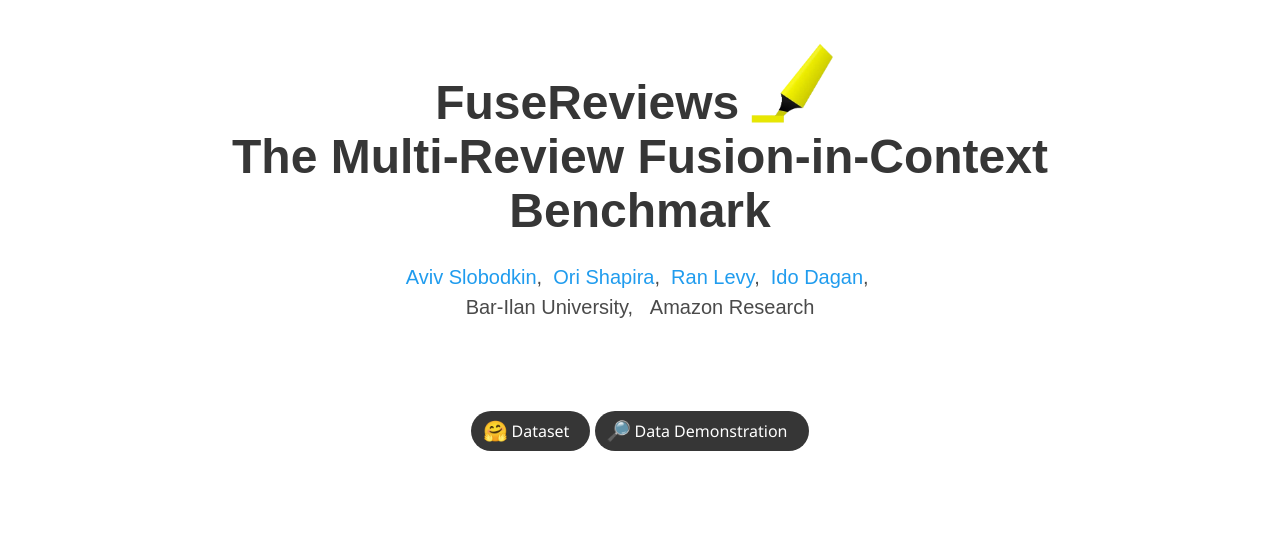
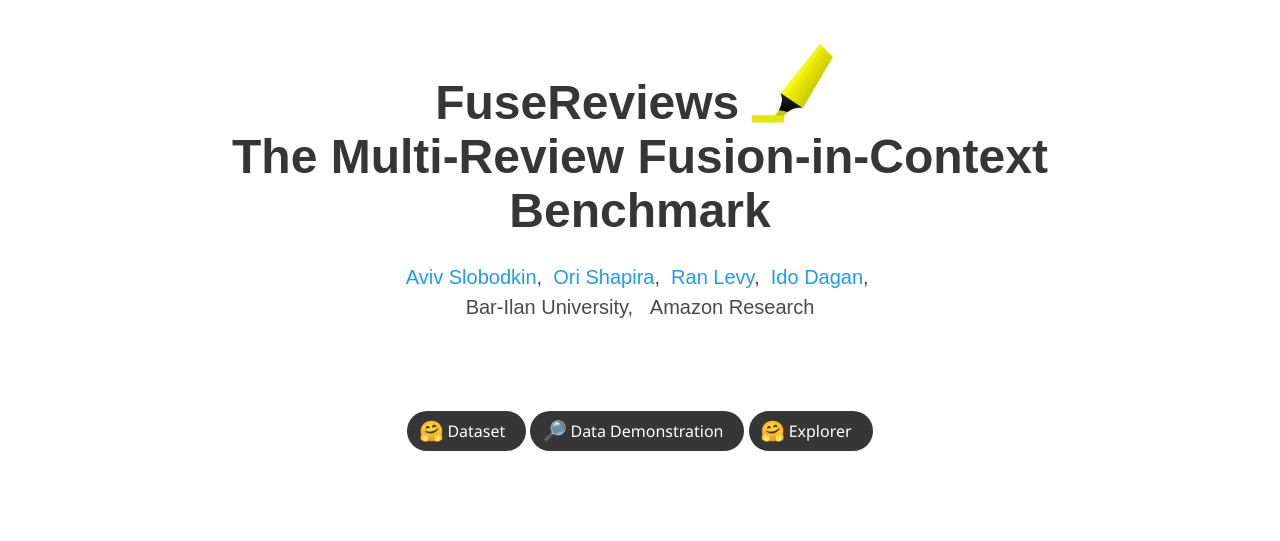
Before and after one commit to fusereviews/fusereviews.github.io, a plain HTML site: page index.html in a window 1280 px wide. Shown: the top 541 px of the page. Drawn offline with nearby package versions, Linux system fonts and the light colour scheme; some icons are missing; a web font is replaced by a local one.

Commit message:
added link to hf space

```diff
--- a/index.html
+++ b/index.html
@@ -147,16 +147,16 @@
                 </a>
               </span>
 
-              <!-- huggingface spaces explorer - TODO: AVIVSL -->
-              <!-- <span class="link-block">
-                  <a href="https://huggingface.co/spaces/nlphuji/whoops-explorer-full" target="_blank"
+              <!-- huggingface spaces explorer -->
+              <span class="link-block">
+                  <a href="https://huggingface.co/spaces/lovodkin93/FuseReviews" target="_blank"
                   class="external-link button is-normal is-rounded is-dark">
                   <span class="icon">
                     <p style="font-size:20px">&#x1F917;</p>
                   </span>
                   <span>Explorer</span>
                 </a>
-              </span> -->
+              </span>
 
               <!-- task evaluation - TODO: AVIVSL -->
               <!-- <span class="link-block">
```
